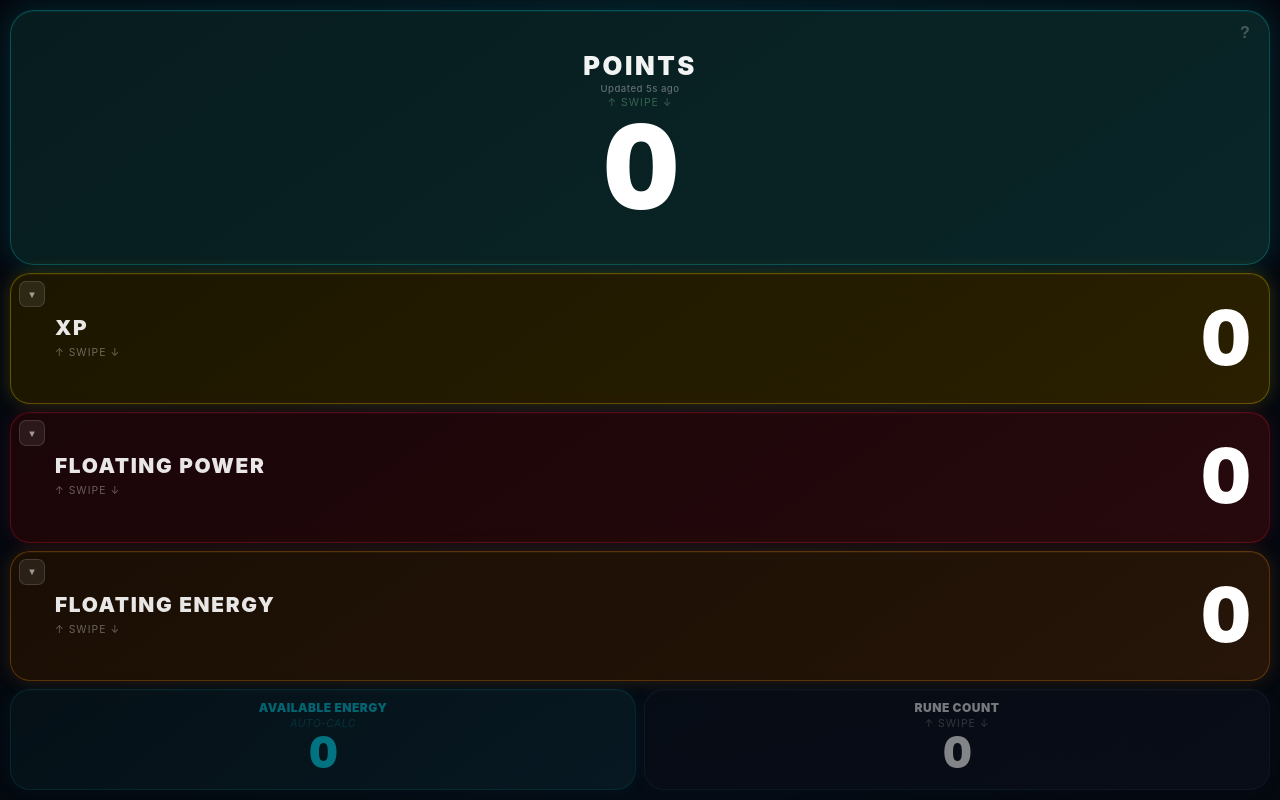
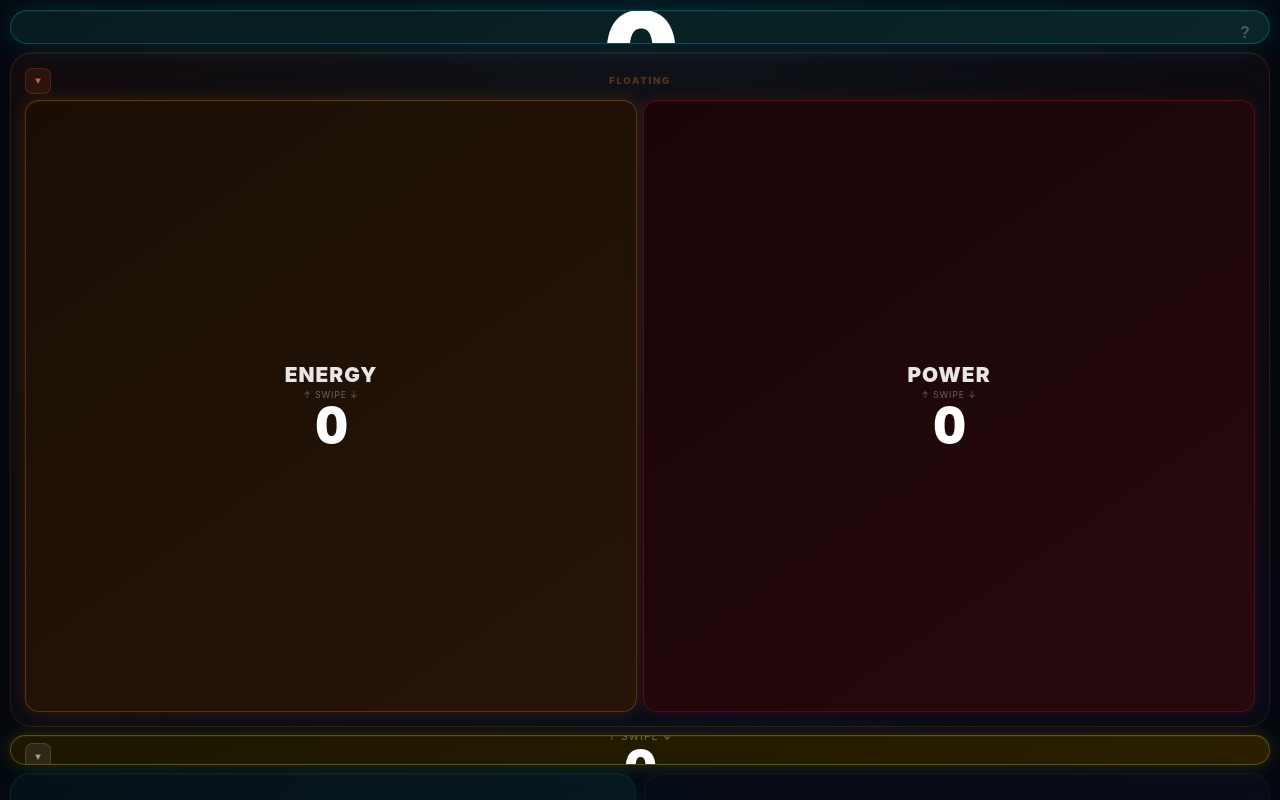
Before and after one commit to AlfyH/riftbound-tracker, a React (Vite) app in the folder riftbound-tracker/: page / in a window 1280 px wide. Built offline with nearby package versions, Linux system fonts and the light colour scheme.

Commit message:
improved ux

```diff
--- a/riftbound-tracker/src/components/ResourceLayout.tsx
+++ b/riftbound-tracker/src/components/ResourceLayout.tsx
@@ -33,8 +33,7 @@ const ResourceLayout: React.FC<ResourceLayoutProps> = ({
   const [lastChanged, setLastChanged] = useState(() => new Date());
   const [, setTick] = useState(0);
   const [xpCollapsed, setXpCollapsed] = useState(false);
-  const [energyCollapsed, setEnergyCollapsed] = useState(false);
-  const [powerCollapsed, setPowerCollapsed] = useState(false);
+  const [floatingCollapsed, setFloatingCollapsed] = useState(false);
 
   // Record when points value changes
   const prevPointsRef = React.useRef(state.points);
@@ -62,6 +61,39 @@ const ResourceLayout: React.FC<ResourceLayoutProps> = ({
           onHelp={onOpenHelp}
         />
 
+        <div className={`floating-group${floatingCollapsed ? ' floating-group--collapsed' : ''}`}>
+          <div className="floating-group__header">
+            <button
+              className="floating-group__collapse-btn"
+              onClick={() => setFloatingCollapsed((v) => !v)}
+              type="button"
+              aria-label={floatingCollapsed ? 'Expand Floating' : 'Collapse Floating'}
+            >
+              {floatingCollapsed ? '▶' : '▼'}
+            </button>
+            <span className="floating-group__label">Floating</span>
+          </div>
+          {!floatingCollapsed && (
+            <div className="floating-group__row">
+              <TrackerCard
+                label="Energy"
+                value={state.energy}
+                onIncrement={() => onIncrement('energy')}
+                onDecrement={() => onDecrement('energy')}
+                onReset={() => onResetTracker('energy')}
+                accent="orange"
+              />
+              <TrackerCard
+                label="Power"
+                value={state.power}
+                onIncrement={() => onIncrement('power')}
+                onDecrement={() => onDecrement('power')}
+                onReset={() => onResetTracker('power')}
+                accent="red"
+              />
+            </div>
+          )}
+        </div>
         <TrackerCard
           label="XP"
           value={state.xp}
@@ -72,29 +104,9 @@ const ResourceLayout: React.FC<ResourceLayoutProps> = ({
           collapsed={xpCollapsed}
           onToggleCollapse={() => setXpCollapsed((v) => !v)}
         />
-        <TrackerCard
-          label="Floating Power"
-          value={state.power}
-          onIncrement={() => onIncrement('power')}
-          onDecrement={() => onDecrement('power')}
-          onReset={() => onResetTracker('power')}
-          accent="red"
-          collapsed={powerCollapsed}
-          onToggleCollapse={() => setPowerCollapsed((v) => !v)}
-        />
-        <TrackerCard
-          label="Floating Energy"
-          value={state.energy}
-          onIncrement={() => onIncrement('energy')}
-          onDecrement={() => onDecrement('energy')}
-          onReset={() => onResetTracker('energy')}
-          accent="orange"
-          collapsed={energyCollapsed}
-          onToggleCollapse={() => setEnergyCollapsed((v) => !v)}
-        />
         <div className="resource-layout__row">
           <DisplayCard
-            label="Available Energy"
+            label="Total Energy"
             value={state.energy + state.runes}
           />
           <TrackerCard
--- a/riftbound-tracker/src/styles/App.css
+++ b/riftbound-tracker/src/styles/App.css
@@ -9,6 +9,114 @@
   /* Push content below the iPhone status bar when run as a webapp */
   padding-top: env(safe-area-inset-top, 0px);
   box-sizing: border-box;
+}
+
+/* ── Floating group (Power + Energy) ─────────────────────────────── */
+
+.floating-group {
+  display: flex;
+  flex-direction: column;
+  gap: 6px;
+  flex: 0 0 auto;
+  background: linear-gradient(160deg, rgba(80, 30, 10, 0.18), rgba(10, 20, 50, 0.25));
+  border: 1px solid rgba(180, 80, 20, 0.2);
+  border-radius: 22px;
+  padding: 14px;
+  box-shadow:
+    0 0 20px rgba(150, 60, 10, 0.08),
+    inset 0 1px 0 rgba(255, 120, 40, 0.06);
+  transition: all 0.2s ease;
+}
+
+.floating-group--collapsed {
+  padding: 0 14px;
+  min-height: 46px;
+  justify-content: center;
+}
+
+.floating-group__header {
+  display: flex;
+  align-items: center;
+  justify-content: center;
+  gap: 6px;
+  flex-shrink: 0;
+  position: relative;
+  padding: 8px 0;
+}
+
+.floating-group__collapse-btn {
+  position: absolute;
+  left: 0;
+  background: rgba(255, 100, 30, 0.1);
+  border: 1px solid rgba(255, 100, 30, 0.2);
+  border-radius: 7px;
+  color: rgba(255, 140, 60, 0.7);
+  font-size: 0.6rem;
+  width: 26px;
+  height: 26px;
+  display: flex;
+  align-items: center;
+  justify-content: center;
+  cursor: pointer;
+  -webkit-tap-highlight-color: transparent;
+  transition: background 0.15s ease;
+}
+
+.floating-group__collapse-btn:active {
+  background: rgba(255, 100, 30, 0.25);
+}
+
+.floating-group__label {
+  font-size: 0.6rem;
+  font-weight: 800;
+  letter-spacing: 0.18em;
+  text-transform: uppercase;
+  color: rgba(255, 140, 60, 0.3);
+}
+
+.floating-group__row {
+  display: flex;
+  flex-direction: row;
+  gap: 6px;
+  flex: 0 0 auto;
+  align-items: center;
+  justify-content: center;
+}
+
+.floating-group__row .tracker-card {
+  flex: 0 0 auto;
+  aspect-ratio: 1 / 1;
+  width: calc(50% - 3px);
+  padding: 8px 12px;
+  border-radius: 14px;
+  flex-direction: column;
+  align-items: center;
+  justify-content: center;
+  gap: 0;
+}
+
+.floating-group__row .tracker-card .tracker-card__left {
+  flex: 0 0 auto;
+  align-items: center;
+  text-align: center;
+  gap: 2px;
+}
+
+.floating-group__row .tracker-card .tracker-card__right {
+  justify-content: center;
+}
+
+.floating-group__row .tracker-label {
+  font-size: 1.3rem;
+  letter-spacing: 0.05em;
+}
+
+.floating-group__row .tracker-value {
+  font-size: clamp(36px, 9vw, 50px);
+}
+
+.floating-group__row .tracker-hint {
+  font-size: 0.55rem;
 }
 
 /* ── Resource layout ─────────────────────────────────────────────── */
@@ -63,27 +171,30 @@
   display: flex;
   flex-direction: row;
   gap: 8px;
-  flex: 1;
-  min-height: 0;
+  flex: 0 0 auto;
 }
 
 .resource-layout__row .tracker-card {
   flex: 1;
-  flex-direction: column;
+  flex-direction: row;
   align-items: center;
-  justify-content: center;
+  justify-content: space-between;
   gap: 0;
+  padding: 24px 16px;
 }
 
 .resource-layout__row .tracker-card .tracker-card__left {
   flex: 0 0 auto;
-  align-items: center;
-  text-align: center;
+  align-items: flex-start;
+  text-align: left;
   gap: 2px;
+  min-height: unset;
+  justify-content: center;
 }
 
 .resource-layout__row .tracker-card .tracker-card__right {
-  justify-content: center;
+  justify-content: flex-end;
+  flex-shrink: 0;
 }
 
 .resource-layout__row .tracker-label {
@@ -97,7 +208,6 @@
   font-size: clamp(32px, 8vw, 44px);
 }
 
-/* ── Display-only card ───────────────────────────────────────────── */
 
 .tracker-card--display {
   background: linear-gradient(145deg, #071a1f, #0a2530);
--- a/riftbound-tracker/src/styles/TrackerCard.css
+++ b/riftbound-tracker/src/styles/TrackerCard.css
@@ -232,13 +232,32 @@
 }
 
 .tracker-card--large .tracker-label {
-  font-size: 1.6rem;
   letter-spacing: 0.1em;
 }
 
-/* Extra left padding when collapse button is present */
-.tracker-card:has(.tracker-card__collapse-btn):not(.tracker-card--collapsed) {
-  padding-left: 44px;
+/* ── Column layout for collapsible non-large cards (XP) ─────────── */
+
+.tracker-card:has(.tracker-card__collapse-btn):not(.tracker-card--large):not(.tracker-card--collapsed) {
+  flex-direction: column;
+  align-items: center;
+  justify-content: center;
+  gap: 0;
+  padding-left: 20px;
+}
+
+.tracker-card:has(.tracker-card__collapse-btn):not(.tracker-card--large):not(.tracker-card--collapsed) .tracker-card__left {
+  flex: 0 0 auto;
+  align-items: center;
+  text-align: center;
+  gap: 2px;
+}
+
+.tracker-card:has(.tracker-card__collapse-btn):not(.tracker-card--large):not(.tracker-card--collapsed) .tracker-card__right {
+  justify-content: center;
+}
+
+.tracker-card:has(.tracker-card__collapse-btn):not(.tracker-card--large):not(.tracker-card--collapsed) .tracker-value {
+  font-size: clamp(36px, 9vw, 50px);
 }
 
 .tracker-card--collapsed {
@@ -246,14 +265,14 @@
   flex-direction: row;
   align-items: center;
   justify-content: flex-start;
-  padding: 0 12px 0 44px;
+  padding: 0 12px 0 54px;
   gap: 10px;
 }
 
 .tracker-card__collapse-btn {
   position: absolute;
   top: 7px;
-  left: 8px;
+  left: 14px;
   background: rgba(255, 255, 255, 0.08);
   border: 1px solid rgba(255, 255, 255, 0.12);
   border-radius: 7px;
```
